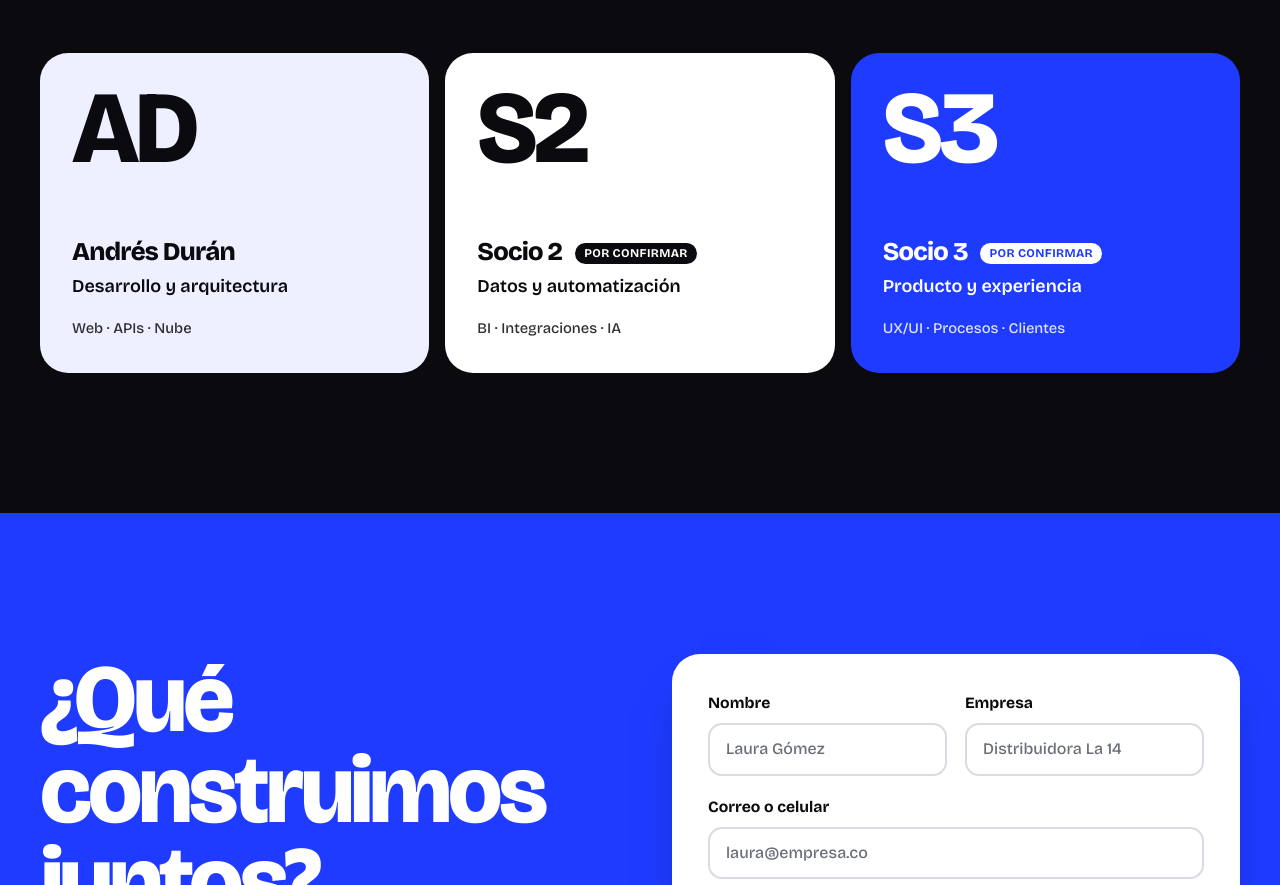
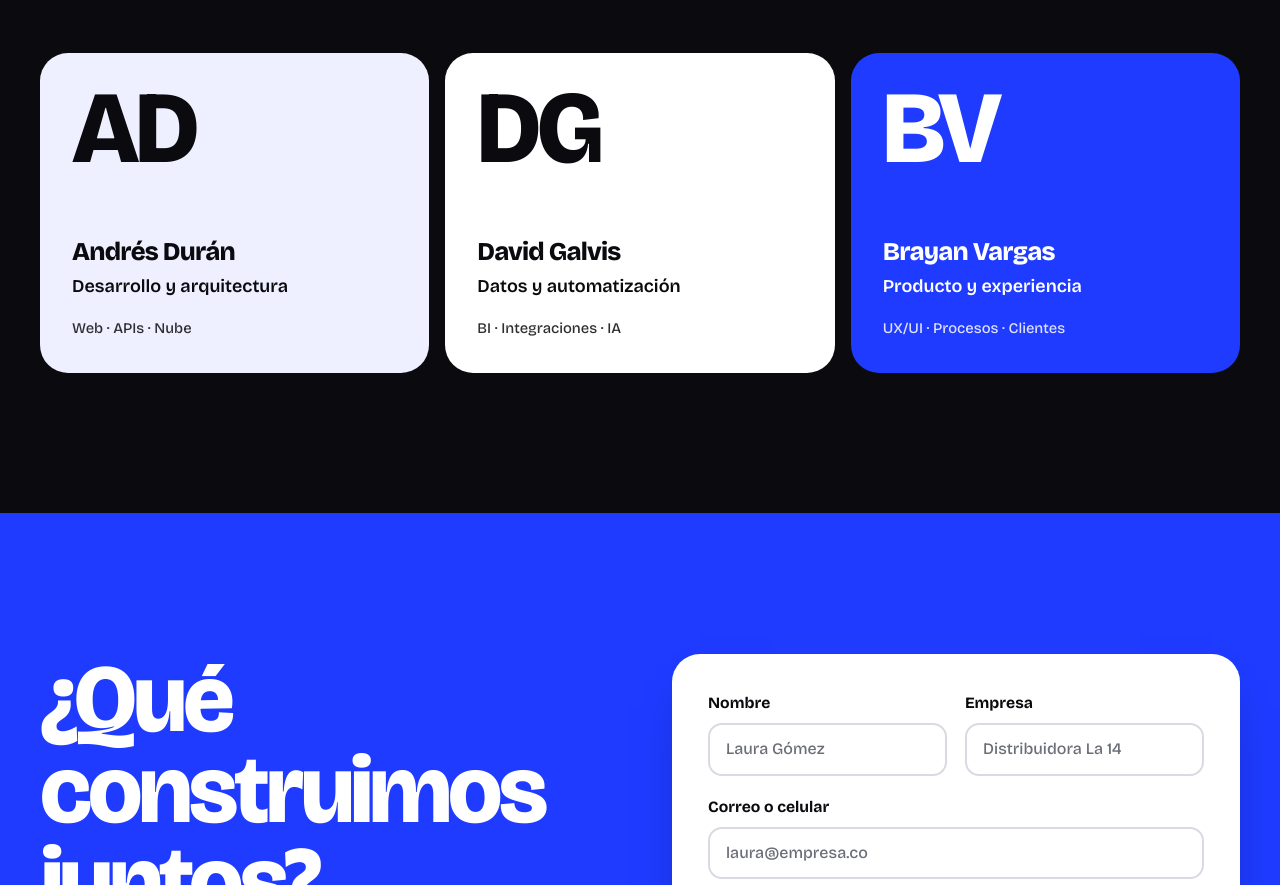
Before and after one commit to Andressd27/StruoLab, a plain HTML site: page index.html in a window 1280 px wide. Shown: the part 5467-6352 px from the top of the page. Drawn offline with nearby package versions, Linux system fonts and the light colour scheme.

Commit message:
iniciales nombres

```diff
--- a/index.html
+++ b/index.html
@@ -270,14 +270,14 @@
             <p class="person__tags">Web · APIs · Nube</p>
           </article>
           <article class="person person--white">
-            <p class="person__initials" aria-hidden="true">S2</p>
-            <h3>Socio 2 <span class="tbd">Por confirmar</span></h3>
+            <p class="person__initials" aria-hidden="true">DG</p>
+            <h3>David Galvis</h3>
             <p>Datos y automatización</p>
             <p class="person__tags">BI · Integraciones · IA</p>
           </article>
           <article class="person person--cobalt">
-            <p class="person__initials" aria-hidden="true">S3</p>
-            <h3>Socio 3 <span class="tbd">Por confirmar</span></h3>
+            <p class="person__initials" aria-hidden="true">BV</p>
+            <h3>Brayan Vargas</h3>
             <p>Producto y experiencia</p>
             <p class="person__tags">UX/UI · Procesos · Clientes</p>
           </article>
```
